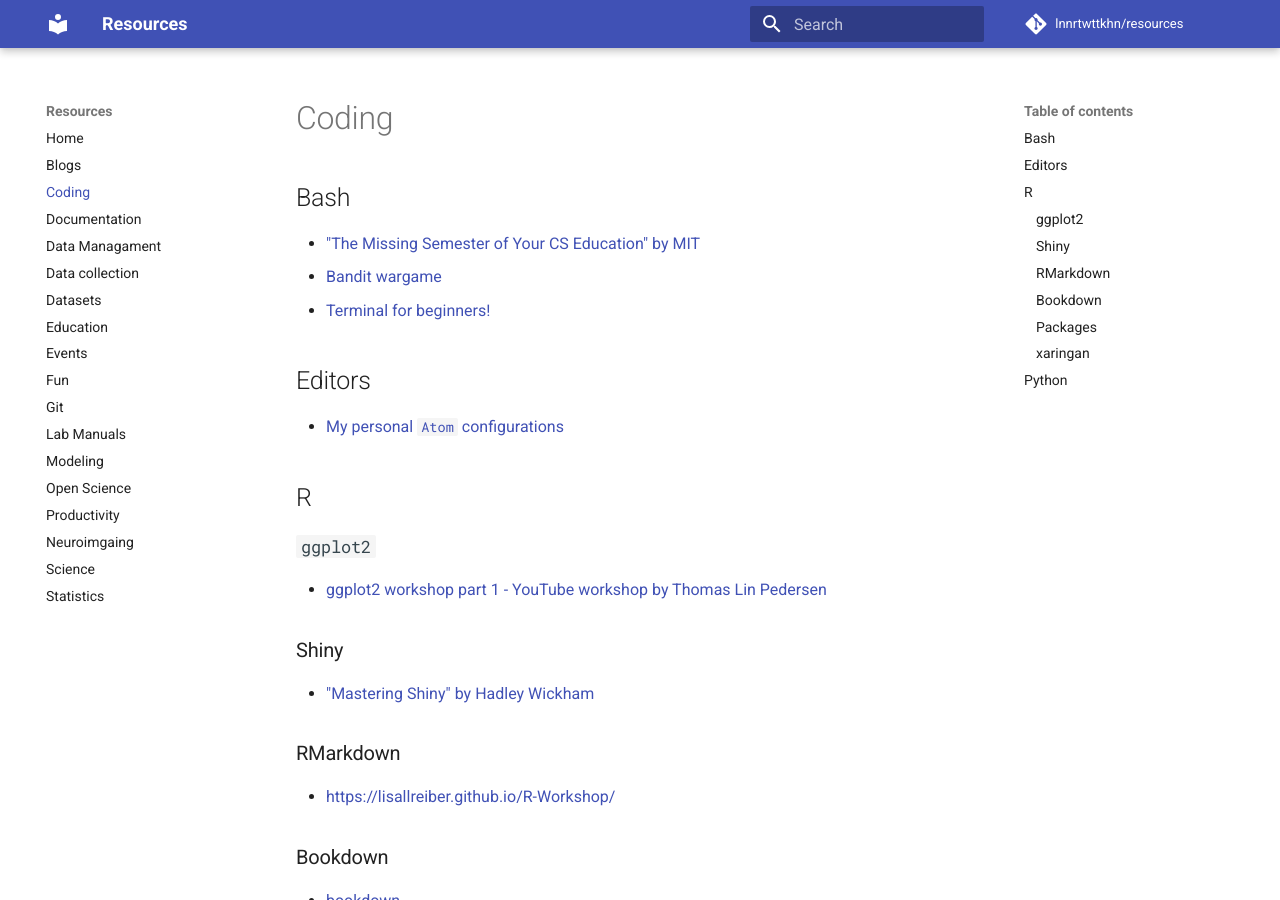
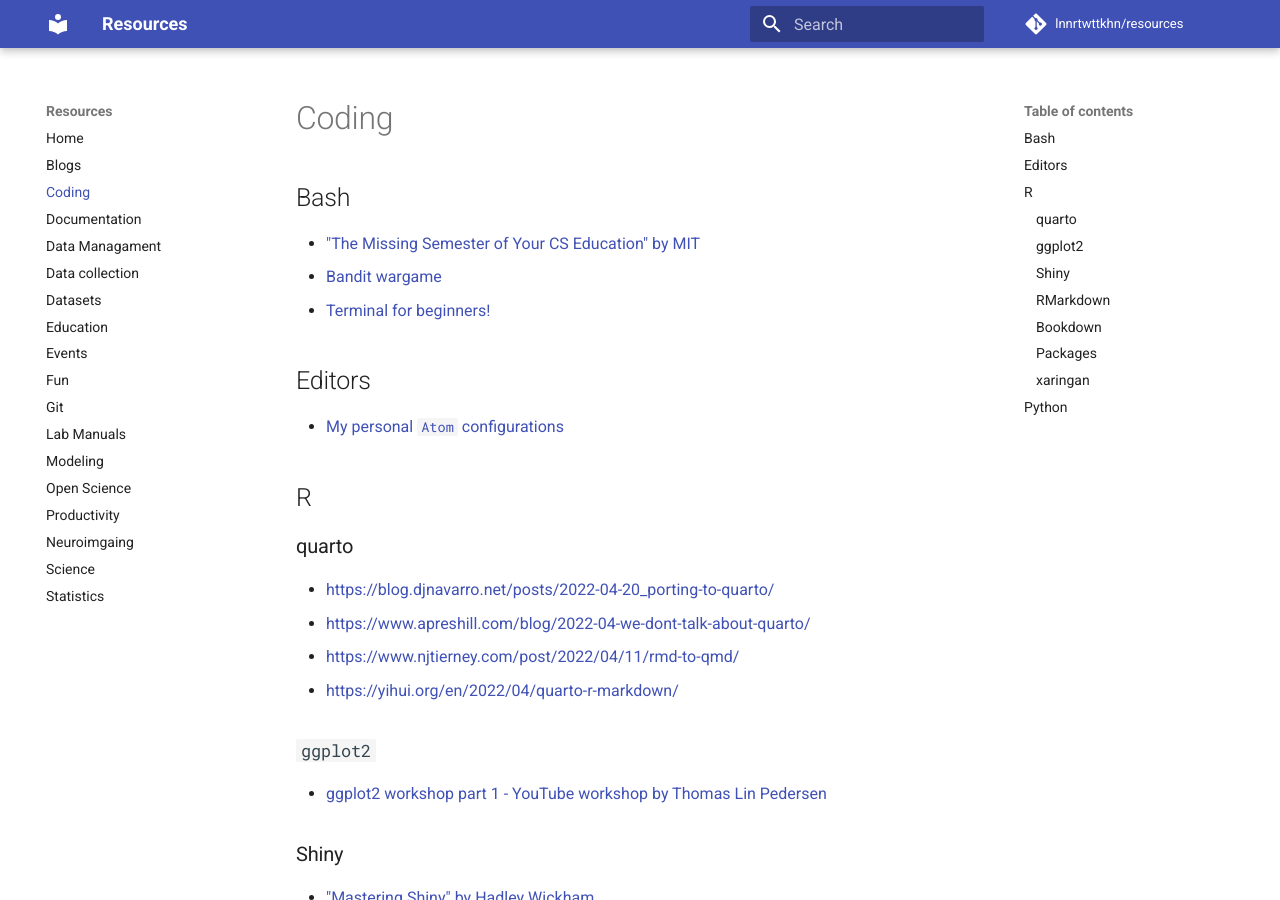
Before and after one commit to lnnrtwttkhn/resources, an MkDocs documentation site: the page built from docs/coding.md, in a window 1280 px wide and 900 px high. Built offline with MkDocs 1.6.1 and Material for MkDocs 9.7.7, drawn with Linux system fonts in a browser that asks for light colours; comment, search, counter and statistics services are not loaded.

Commit message:
add quarto links

```diff
--- a/docs/coding.md
+++ b/docs/coding.md
@@ -11,6 +11,13 @@
 - [My personal `Atom` configurations](https://lennartwittkuhn.com/.atom/)
 
 ## R
+
+### quarto
+
+- https://blog.djnavarro.net/posts/2022-04-20_porting-to-quarto/
+- https://www.apreshill.com/blog/2022-04-we-dont-talk-about-quarto/
+- https://www.njtierney.com/post/2022/04/11/rmd-to-qmd/
+- https://yihui.org/en/2022/04/quarto-r-markdown/
 
 ### `ggplot2`
 
```
